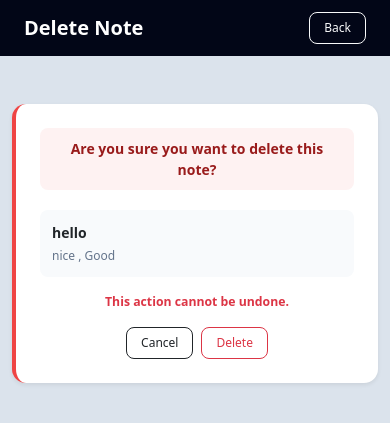
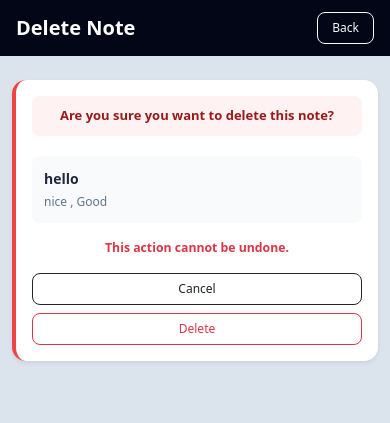
Before and after one commit to prince2503movaliya/notes-app, a Django app: template notes/templates/notes/delete.html in a window 390 px wide. Shown: the top 423 px of the page. Run offline with Django 5.2, Linux system fonts and the light colour scheme; the template is opened without the code that fills it: values that come from a table or form of the project are taken from there, others are empty; data comes from the database, SQL or seed files in the repository.

Commit message:
Update delete.html

```diff
--- a/notes/templates/notes/delete.html
+++ b/notes/templates/notes/delete.html
@@ -1,9 +1,11 @@
 {% load static %}
-
 <!DOCTYPE html>
 <html lang="en">
 <head>
     <title>Delete Note</title>
+
+    <meta name="viewport" content="width=device-width, initial-scale=1">
+
     <link rel="icon" type="image/png" href="{% static 'images/note_image.jpg' %}">
 
     <link href="https://cdn.jsdelivr.net/npm/bootstrap@5.3.0/dist/css/bootstrap.min.css" rel="stylesheet">
@@ -48,7 +50,12 @@
             padding: 12px;
         }
 
-        /* TEXT */
+        .note-title {
+            font-weight: 600;
+            color: #1e293b;
+            word-break: break-word;
+        }
+
         .text-muted-small {
             font-size: 12px;
             color: #64748b;
@@ -71,21 +78,46 @@
             color: #fff;
         }
 
+        /* MOBILE FIX */
+        @media (max-width: 576px) {
+
+            .container {
+                padding-left: 12px;
+                padding-right: 12px;
+            }
+
+            .card {
+                padding: 16px !important;
+            }
+
+            /* buttons stack */
+            .mobile-stack {
+                flex-direction: column;
+            }
+
+            .mobile-stack .btn {
+                width: 100%;
+            }
+
+            .delete-header {
+                font-size: 13px;
+            }
+        }
     </style>
 </head>
 
 <body>
 
 <!-- NAVBAR -->
-<nav class="navbar px-4 py-2">
-    <span class="navbar-brand text-white">Delete Note</span>
+<nav class="navbar px-3 py-2 d-flex justify-content-between align-items-center">
+    <span class="navbar-brand text-white mb-0">Delete Note</span>
 
     <a href="{% url 'note_list' %}" class="btn btn-outline-light btn-clean">
         Back
     </a>
 </nav>
 
-<div class="container mt-5">
+<div class="container mt-4">
 
     <div class="card shadow-sm p-4 mx-auto text-center" style="max-width: 500px;">
 
@@ -96,7 +128,7 @@
 
         <!-- NOTE PREVIEW -->
         <div class="note-preview mb-3 text-start">
-            <strong>{{ note.title }}</strong>
+            <div class="note-title">{{ note.title }}</div>
 
             <p class="text-muted-small mb-0 mt-1">
                 {{ note.content|truncatechars:100 }}
@@ -112,7 +144,7 @@
         <form method="POST">
             {% csrf_token %}
 
-            <div class="d-flex justify-content-center gap-2">
+            <div class="d-flex justify-content-center gap-2 mobile-stack">
 
                 <a href="{% url 'note_list' %}" class="btn btn-outline-dark btn-clean">
                     Cancel
```
